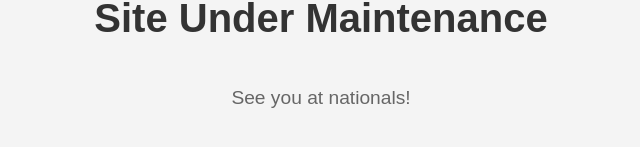
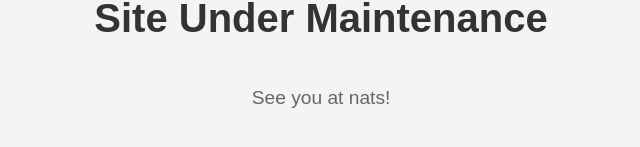
Before and after one commit to ryy74/webmaster-24-25, a React (Create React App) app: page / in a window 1280 px wide. Shown: the part 351-498 px from the top of the page, without its empty margins (319-959 px from the left). Built offline with nearby package versions, Linux system fonts and the light colour scheme; a web font is replaced by a local one.

Commit message:
Update Maintenance.jsx

```diff
--- a/src/Maintenance.jsx
+++ b/src/Maintenance.jsx
@@ -15,7 +15,7 @@ export default function Maintenance() {
         Site Under Maintenance
       </h1>
       <p style={{ fontSize: '1.2rem', color: '#666' }}>
-        See you at nationals!
+        See you at nats!
       </p>
     </div>
   );
```
